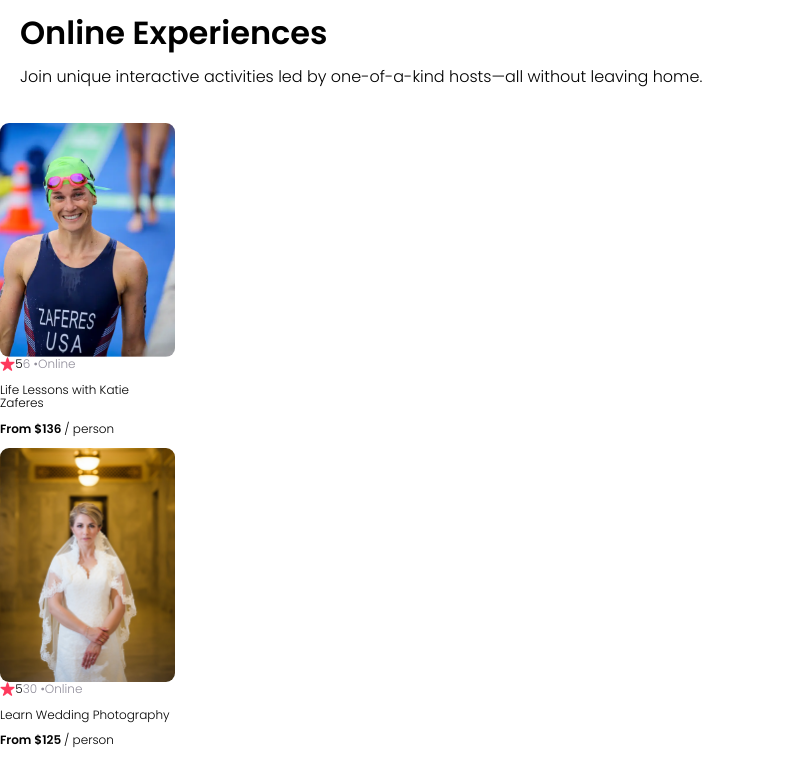
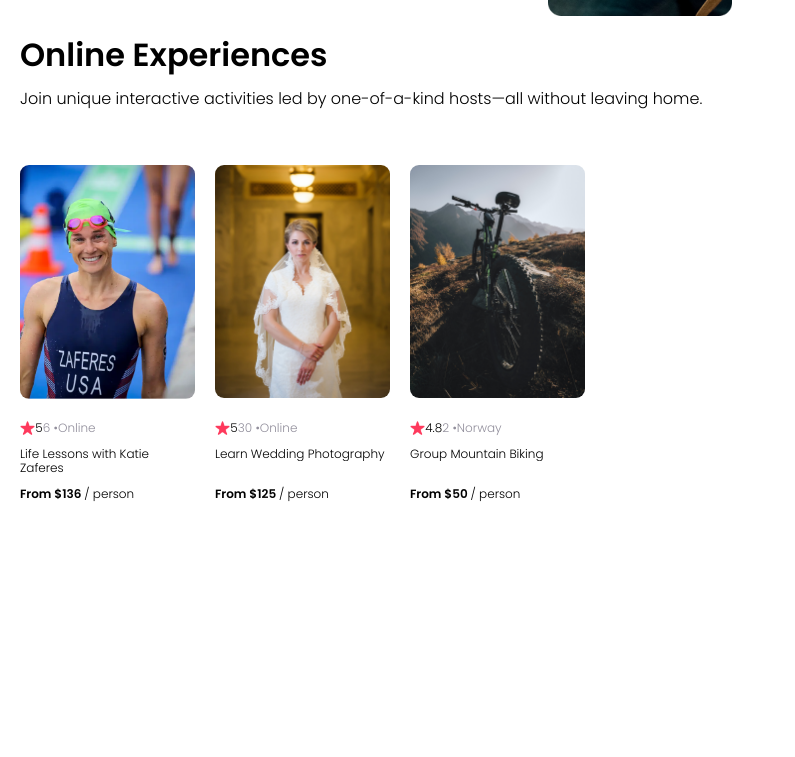
Before and after one commit to alerodriguezabella/airbnb-clone, a React (Create React App) app: page / in a window 1280 px wide. Shown: the part 660-1417 px from the top of the page, without its empty margins (0-795 px from the left). After the commit the page ends 1193 px from the top, so only its background shows below. Built offline with nearby package versions, Linux system fonts and the light colour scheme.

Commit message:
Add Cards styling

```diff
--- a/public/style.css
+++ b/public/style.css
@@ -37,7 +37,6 @@
 }
 
 .hero--img {
-    padding: 30px 70px;
     max-width: 1000px;
     align-self: center;
 }
@@ -50,14 +49,30 @@
     margin-top: 0;
 }
 
+.cards-list {
+    display: flex;
+    flex-wrap: nowrap;
+    gap: 20px;
+    overflow-x: auto;
+}
+
 .card {
     width: 175px;
     font-size: 12px;
+    flex: 0 0 auto;
+    display: flex;
+    flex-direction: column;
 }
 
 .card--image {
     border-radius:9px;
     width: 100%;
+    margin-bottom: 9px;
+}
+
+.card--title {
+    overflow: hidden;
+    text-overflow: ellipsis;
 }
 
 .card--stats {
@@ -68,3 +83,7 @@
 .card--star{
     height: 14px;
 }
+
+.card--price {
+    margin-top: auto;
+}
--- a/src/App.js
+++ b/src/App.js
@@ -9,6 +9,7 @@
         <div>
             <Navbar/>
             <Hero/>
+            <section className="cards-list">
                 {data.map(item => {
                     return(
                         <Card
@@ -20,8 +21,8 @@
                             price={item.price}
                         />
                     )
-            }
-            )}
+                }) }
+            </section>
         </div>
     )
 }
--- a/src/components/Card.js
+++ b/src/components/Card.js
@@ -11,8 +11,8 @@
             <span className="gray-font">{reviewCount} •</span>
             <span className="gray-font">{location}</span>
           </div>
-          <p>{title}</p>
-          <p><span className="bold-font">From ${price} </span>/ person</p>
+          <p className="card--title">{title}</p>
+          <p className="card--price"><span className="bold-font">From ${price} </span>/ person</p>
         </div>
     )
 }
```
Lines whose indentation alone changed are shown as unchanged.
